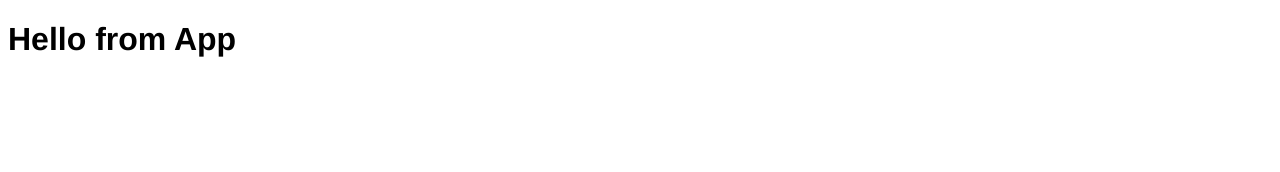
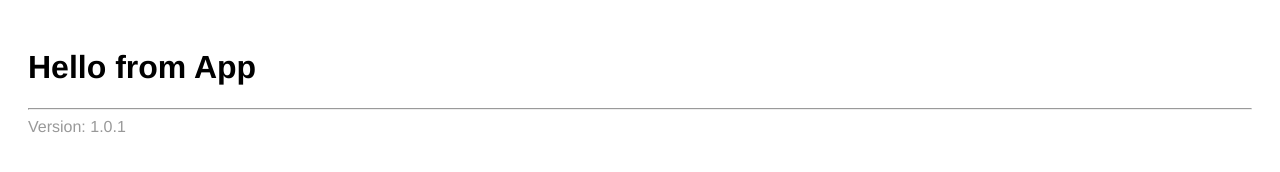
Before and after one commit to tcrosen/minimal-react-starter, a React app: page / in a window 1280 px wide. Built offline with nearby package versions, Linux system fonts and the light colour scheme.

Commit message:
Lots of cleanup and documentation

```diff
--- a/package.json
+++ b/package.json
@@ -1,6 +1,6 @@
 {
   "name": "node-recipes",
-  "version": "1.0.0",
+  "version": "1.0.1",
   "description": "",
   "main": "index.js",
   "scripts": {
--- a/src/components/App.js
+++ /dev/null
@@ -1,12 +0,0 @@
-import React, { Component } from 'react';
-import './App.scss';
-
-export default class App extends Component {
-  render() {
-    return (
-      <div>
-        <h1>Hello from App</h1>
-      </div>
-    );
-  }
-}
--- a/src/components/App.scss
+++ /dev/null
@@ -1,3 +0,0 @@
-body {
-  font-family: 'Helvetica', sans-serif;
-}
--- /dev/null
+++ b/src/components/App/App.js
@@ -0,0 +1,46 @@
+import React, { Component } from 'react';
+import './App.scss';
+import Version from '../Version/Version.js';
+
+// --------------------------------------------------------------------------
+// Tip:
+//
+// Webpack is going to read this file during each build and store the JSON
+// into the variable appInfo. Webpack also wraps each module so no globals leak
+// out, meaning `appInfo` will be a private variable available to the Component
+// at runtime. If you ran this with `npm start`, you can go edit that file
+// right now and the value will change in the browser.
+// --------------------------------------------------------------------------
+const appInfo = require('../../../package.json');
+
+export default class App extends Component {
+  // --------------------------------------------------------------------------
+  // Tip:
+  //
+  // It is good practice to always call the parent/super class contructor
+  // to pass along props (even if you don't have any right now).
+  // --------------------------------------------------------------------------
+  constructor(props) {
+    super(props);
+  }
+
+  getPackageVersion() {
+    return appInfo.version;
+  }
+
+  // --------------------------------------------------------------------------
+  // Tip:
+  //
+  // A render method is all you technically need to render a Component.
+  // You have access to the rest of the class with `this`.
+  // --------------------------------------------------------------------------
+  render() {
+    return (
+      <div>
+        <h1>Hello from App</h1>
+        <hr/>
+        <Version version={this.getPackageVersion()}/>
+      </div>
+    );
+  }
+}
--- /dev/null
+++ b/src/components/App/App.scss
@@ -0,0 +1,5 @@
+body {
+  font-size: 16px;
+  font-family: 'Helvetica Neue', 'Helvetica', Arial, sans-serif;
+  padding: 20px;
+}
--- /dev/null
+++ b/src/components/Version/Version.js
@@ -0,0 +1,16 @@
+import React, { Component } from 'react';
+import './Version.scss';
+
+export default class Version extends Component {
+  constructor(props) {
+    super(props);
+  }
+
+  render() {
+    return (
+      <div className="Version">
+        Version: {this.props.version}
+      </div>
+    );
+  }
+}
--- /dev/null
+++ b/src/components/Version/Version.scss
@@ -0,0 +1,3 @@
+.Version {
+  color: #999;
+}
--- a/src/index.html
+++ b/src/index.html
@@ -6,6 +6,6 @@
   </head>
   <body>
     <div id="app"></div>
-    <script src="bundle.js"></script>
+    <script src="app.js"></script>
   </body>
 </html>
--- a/src/index.js
+++ b/src/index.js
@@ -1,8 +1,24 @@
 import React from 'react';
-import ReactDOM from 'react-dom';
-import App from './components/App';
+import { render } from 'react-dom';
+// Note: This is an intentionally verbose way of importing local files.
+// It will be cleaned up in more advanced iterations of this project.
+import App from './components/App/App.js';
 
-ReactDOM.render(
-  <App/>,
+// --------------------------------------------------------------------------
+// Tip:
+//
+// Note that the render() method was imported from react-dom
+// instead of importing the entire libary like this:
+//
+// import ReactDOM from 'react-dom'
+// ReactDOM.render(...)
+//
+// This is considered good practice with ES6 modules. It makes
+// your code more declaritive for humans, also enables AST mechanisms, which
+// means build tools can learn to only include what is necessary in your
+// distributed package for production use.  Amongst other things...
+// --------------------------------------------------------------------------
+render(
+  <App />,
   document.getElementById('app')
 );
--- a/webpack.config.js
+++ b/webpack.config.js
@@ -2,7 +2,7 @@ var path = require('path');
 
 module.exports = {
   entry: {
-    bundle: './src/index.js'
+    app: './src/index.js'
   },
 
   output: {
```
Also changed, not shown: README.md, src/components/App/README.md (added), src/components/Version/README.md (added).
